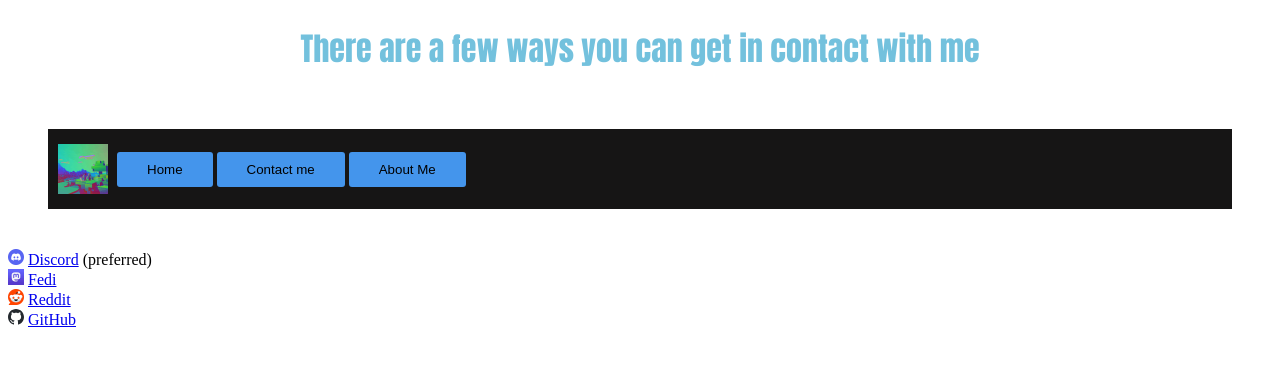
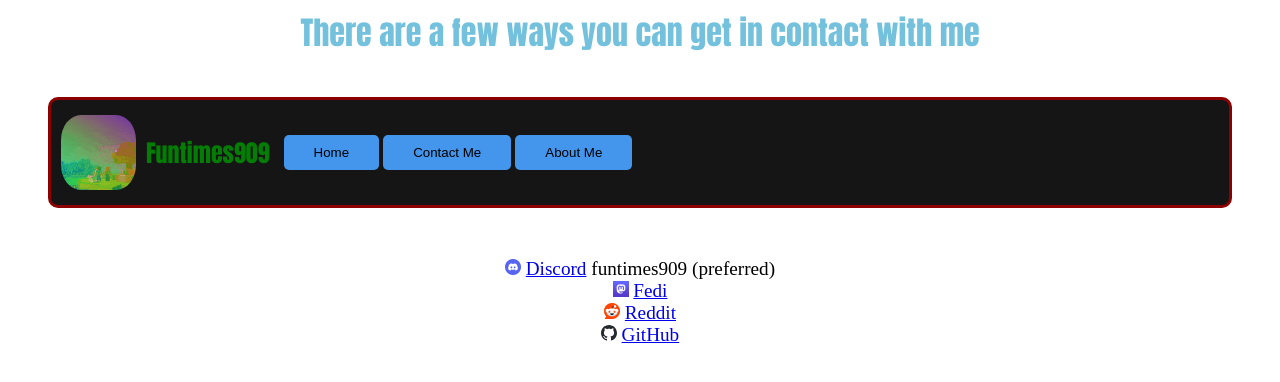
Before and after one commit to Funtimes909/Website, a plain HTML site: page contact.html in a window 1280 px wide. Drawn offline with Linux system fonts and the light colour scheme.

Commit message:
navbar part 2

```diff
--- a/contact.html
+++ b/contact.html
@@ -7,15 +7,17 @@
     </head>
     <span>
         <h1>There are a few ways you can get in contact with me</h1>
-        <nav class="nav-bar">
-            <img id="navicon" src="images/favicon.ico" onclick="location.href='home.html';">
+        <nav class="navbar">
+            <img id="navicon" src="images/avatar.gif" onclick="location.href='home.html';">
+            <h2 class="navtitle">Funtimes909</h2>
             <button class="button" onclick="location.href='home.html';">Home</button>
-            <button class="button" onclick="location.href='contact.html';">Contact me</button>
+            <button class="button" onclick="location.href='contact.html';">Contact Me</button>
             <button class="button" onclick="location.href='about.html';">About Me</button>
         </nav>
+    <div class="contact">
         <div>
             <img src="images/discord.png" width="16" height="16">
-            <a href="https://discord.com/users/652755888230236160">Discord</a> (preferred)
+            <a href="https://discord.com/users/652755888230236160">Discord</a> funtimes909 (preferred)
         </div><div>
             <img src="images/mastodon.ico" width="16" height="16">
             <a href="https://wetdry.world/@Funtimes909">Fedi</a>
@@ -26,6 +28,7 @@
             <img src="images/github.svg" width="16" height="16">
             <a href="https://www.github.com/Funtimes909/">GitHub</a>
         </div>
+    </div>
     </span>
 
 </body>
--- a/style.css
+++ b/style.css
@@ -6,12 +6,21 @@
     100% { color: white; }
 }
 
+@keyframes funtimes909 {
+    0% { color: red; }
+    15% { color: green; }
+    30% { color: purple; }
+    45% { color: orange};
+    60% { color: yellow};
+    75% { color: blue};
+    90% { color: violet};
+    100% { color: red}; }
+
 h1 {
     animation: rainbow 8s infinite;
     font-family: Impact, Haettenschweiler, 'Arial Narrow Bold', sans-serif;
     margin: auto;
     text-align: center;
-    padding: 16px;
 }
 
 button {
@@ -21,9 +30,10 @@ button {
     color: #000000;
     text-decoration: none;
     border: none;
-    border-radius: 3px;
+    border-radius: 5px;
     cursor: pointer;
     vertical-align: middle;
+    text-align: center;
 }
 
 button:hover {
@@ -31,21 +41,44 @@ button:hover {
 }
 
 #navicon {
-    padding-left: 10px;
+    padding-left: 5px;
     padding-right: 5px;
-    height: 50px;
-    width: 50px;
+    height: 75px;
+    width: 75px;
     vertical-align: middle;
     cursor: pointer;
-    display: inline-block;
+    border-radius: 25px;
+    margin-left: 5px;
 }
 
-.nav-bar {
+.navbar {
     background-color: #161515;
     overflow: hidden;
     margin: 40px;
     padding-bottom: 15px;
     padding-top: 15px;
     vertical-align: middle;
-    alig
+    border-radius: 10px;
+    border: solid darkred;
 }
+
+.navtitle {
+    animation: funtimes909 32s infinite;
+    font-family: Impact, Haettenschweiler, 'Arial Narrow Bold', sans-serif;
+    margin: 0px;
+    text-align: center;
+    vertical-align: middle;
+    overflow: hidden;
+    display: inline-block;
+    padding-left: 1px;
+    padding-right: 10px;
+    cursor: pointer;
+}
+
+.contact {
+    list-style-type: none;
+    margin: 25px;
+    padding: 10px;
+    font-size: larger;
+    text-align: center;
+}
```
Also changed, not shown: about.html (+5 -3 lines), home.html (+4 -3 lines), images/avatar.gif (added), images/avatar.png (added), 1 other file.
